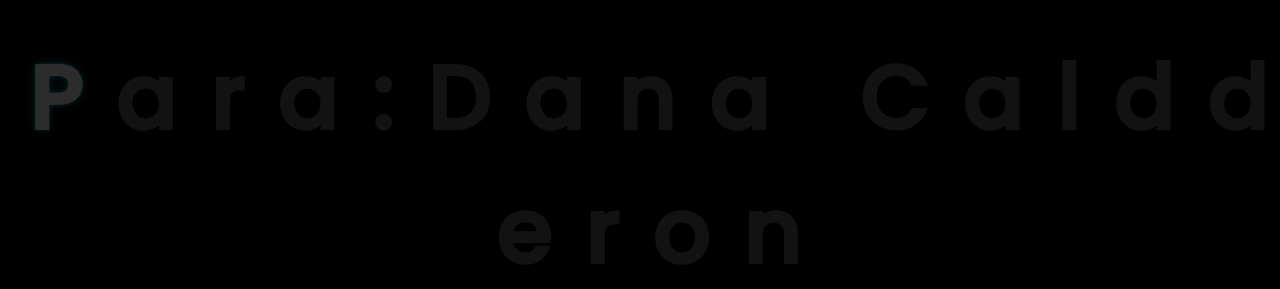
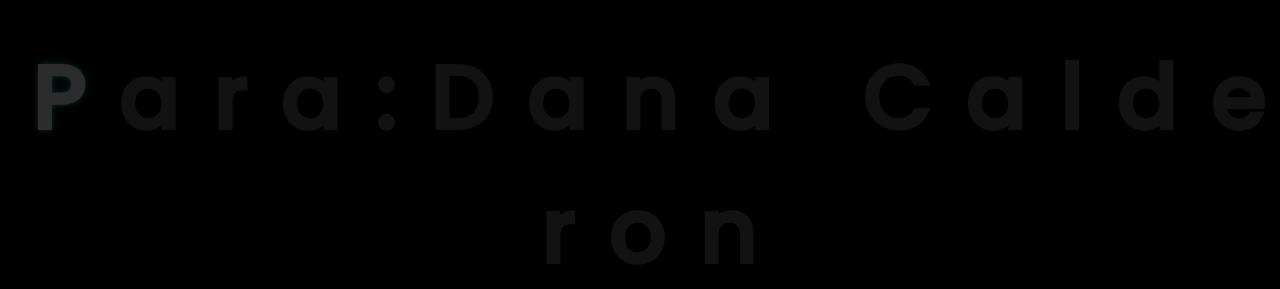
Before and after one commit to jherson91fs/Danis, a plain HTML site: page index.html in a window 1280 px wide. Shown: the part 182-471 px from the top of the page. Drawn offline with Linux system fonts and the light colour scheme.

Commit message:
Update index.html

```diff
--- a/index.html
+++ b/index.html
@@ -30,7 +30,6 @@
         <span>a</span>
         <span>l</span>
         <span>d</span>
-        <span>d</span>
         <span>e</span>
 	    <span>r</span>
         <span>o</span>
```
